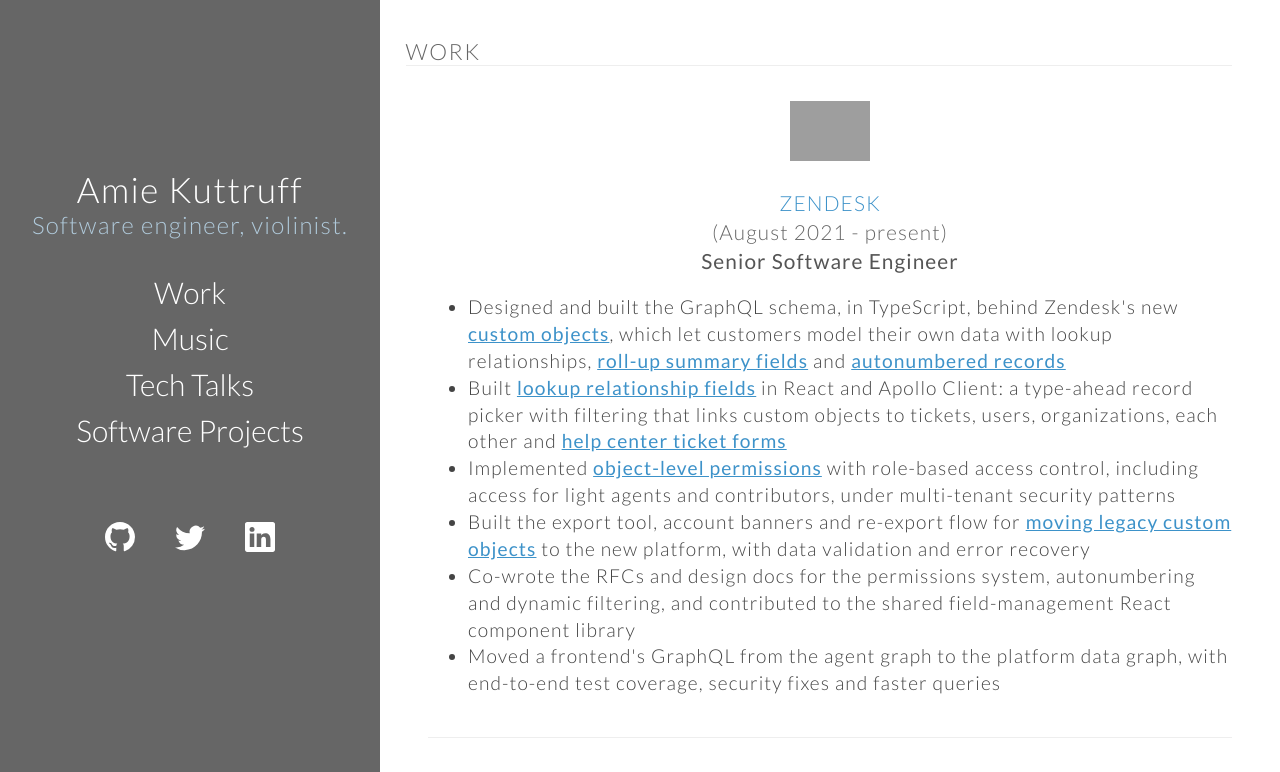
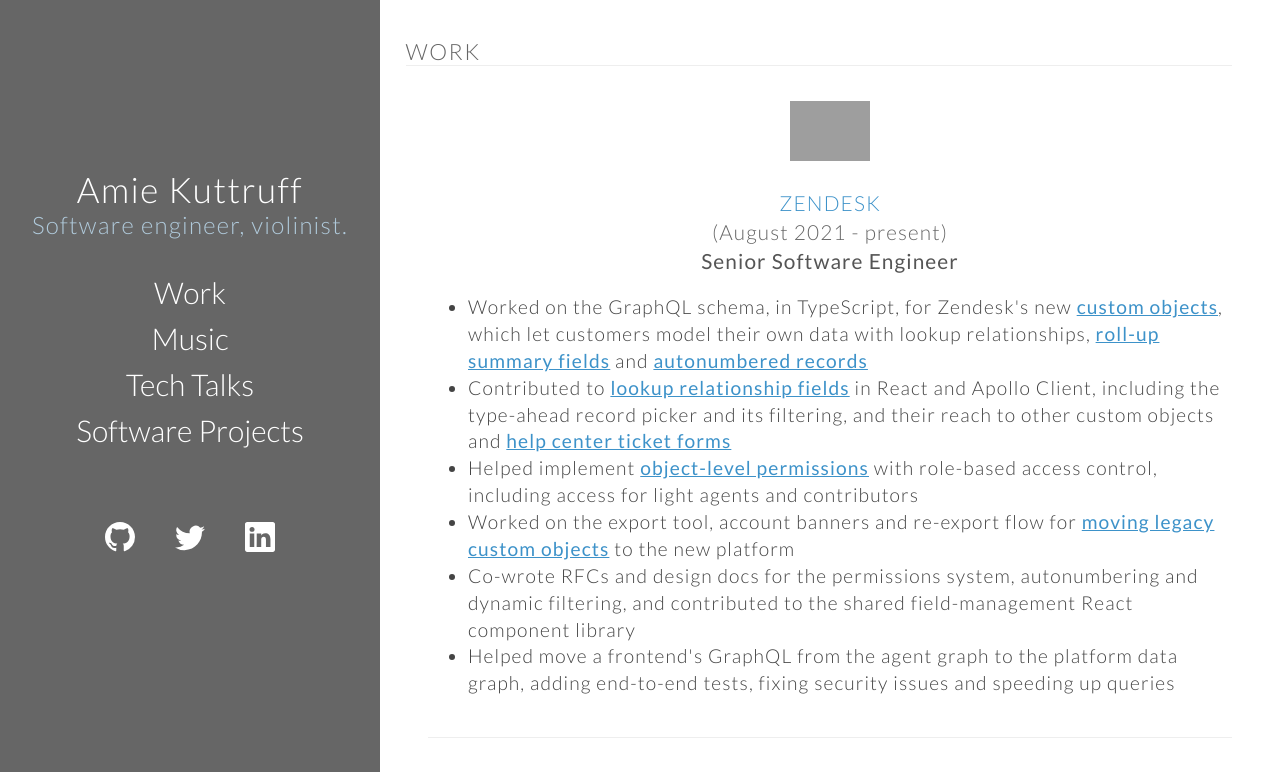
Before and after one commit to akuttruff/homepage, a React (Vite) app: page / in a window 1280 px wide. Shown: the top 772 px of the page. Built offline with nearby package versions, Linux system fonts and the light colour scheme; grey boxes are pictures that could not be loaded.

Commit message:
feat: Zendesk work described as part of a team

```diff
--- a/src/data/index.tsx
+++ b/src/data/index.tsx
@@ -157,30 +157,29 @@
     title: 'Senior Software Engineer',
     descriptionItems: [
       <>
-        Designed and built the GraphQL schema, in TypeScript, behind Zendesk&apos;s new
+        Worked on the GraphQL schema, in TypeScript, for Zendesk&apos;s new
         {' '}{zd('https://support.zendesk.com/hc/en-us/articles/5914453843994', 'custom objects')}, which let
         customers model their own data with lookup relationships,
         {' '}{zd('https://support.zendesk.com/hc/en-us/articles/10743847273626', 'roll-up summary fields')} and
         {' '}{zd('https://support.zendesk.com/hc/en-us/articles/5392409465370', 'autonumbered records')}
       </>,
       <>
-        Built {zd('https://support.zendesk.com/hc/en-us/articles/4591924111770', 'lookup relationship fields')} in
-        React and Apollo Client: a type-ahead record picker with filtering that links custom objects to tickets,
-        users, organizations, each other and
+        Contributed to {zd('https://support.zendesk.com/hc/en-us/articles/4591924111770', 'lookup relationship fields')}
+        {' '}in React and Apollo Client, including the type-ahead record picker and its filtering, and their reach to
+        other custom objects and
         {' '}{zd('https://support.zendesk.com/hc/en-us/articles/10689134053658', 'help center ticket forms')}
       </>,
       <>
-        Implemented {zd('https://support.zendesk.com/hc/en-us/articles/6034260247066', 'object-level permissions')}
-        {' '}with role-based access control, including access for light agents and contributors, under multi-tenant
-        security patterns
+        Helped implement {zd('https://support.zendesk.com/hc/en-us/articles/6034260247066', 'object-level permissions')}
+        {' '}with role-based access control, including access for light agents and contributors
       </>,
       <>
-        Built the export tool, account banners and re-export flow for
+        Worked on the export tool, account banners and re-export flow for
         {' '}{zd('https://developer.zendesk.com/documentation/custom-data/custom-objects/migrating/introduction/', 'moving legacy custom objects')}
-        {' '}to the new platform, with data validation and error recovery
+        {' '}to the new platform
       </>,
-      'Co-wrote the RFCs and design docs for the permissions system, autonumbering and dynamic filtering, and contributed to the shared field-management React component library',
-      'Moved a frontend\'s GraphQL from the agent graph to the platform data graph, with end-to-end test coverage, security fixes and faster queries',
+      'Co-wrote RFCs and design docs for the permissions system, autonumbering and dynamic filtering, and contributed to the shared field-management React component library',
+      'Helped move a frontend\'s GraphQL from the agent graph to the platform data graph, adding end-to-end tests, fixing security issues and speeding up queries',
     ],
   },
   {
```
